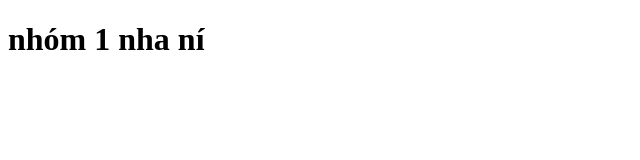
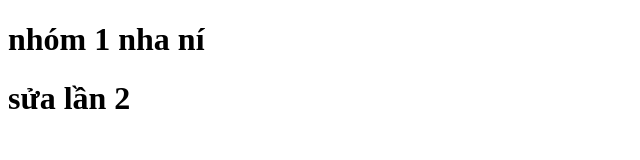
Before and after one commit to hueymonday/test_branch, a plain HTML site: page index.html in a window 1280 px wide. Shown: the whole page, without its empty margins (0-640 px from the left). Drawn offline with Linux system fonts and the light colour scheme.

Commit message:
phần 1 - sửa lần 2

```diff
--- a/index.html
+++ b/index.html
@@ -7,5 +7,6 @@
   </head>
   <body>
     <h1>nhóm 1 nha ní</h1>
+    <h1>sửa lần 2</h1>
   </body>
 </html>
```
